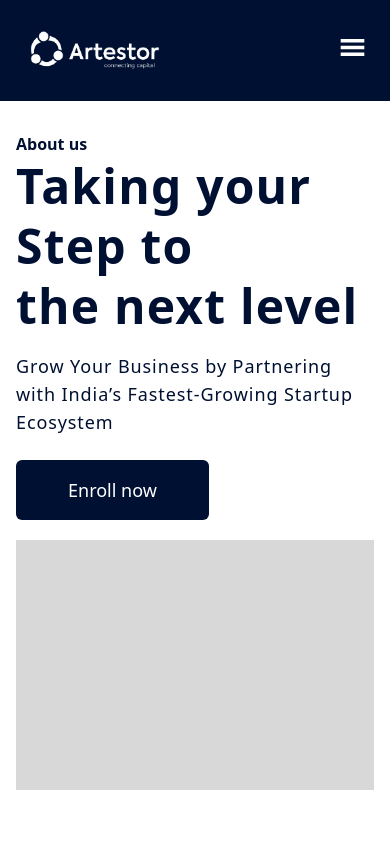
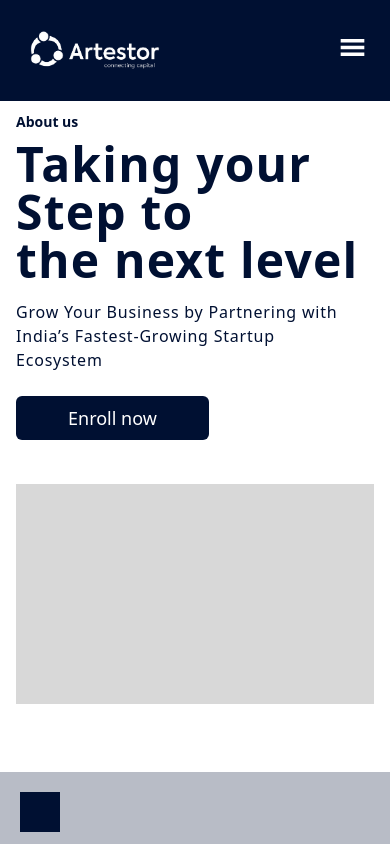
Before and after one commit to ptwotechnologies/Investorportal, a React (Vite) app in the folder Frontend/: page /about in a window 390 px wide. Shown: the top 844 px of the page. Built offline with nearby package versions, Linux system fonts and the light colour scheme.

Commit message:
changes in about page

```diff
--- a/Frontend/src/Pages/UserPages/About.jsx
+++ b/Frontend/src/Pages/UserPages/About.jsx
@@ -5,6 +5,7 @@ import AboutSec3 from '../../components/UserComponents/AboutSec/AboutSec3'
 import AboutSec4 from '../../components/UserComponents/AboutSec/AboutSec4'
 import AboutSec5 from '../../components/UserComponents/AboutSec/AboutSec5'
 import AboutSec6 from '../../components/UserComponents/AboutSec/AboutSec6'
+import logo from "/ArtesterLogo2.png";
 
 const About = () => {
   return (
@@ -27,6 +28,9 @@ const About = () => {
     <div className='hidden lg:block'>
       <AboutSec6/>
     </div>
+     <div>
+          <img src={logo} className='w-60 lg:w-90 mx-auto mb-10 lg:my-20'/>
+        </div>
     </div>
   )
 }
--- a/Frontend/src/components/UserComponents/AboutSec/AboutSec1.jsx
+++ b/Frontend/src/components/UserComponents/AboutSec/AboutSec1.jsx
@@ -2,22 +2,22 @@ import React from 'react'
 
 const AboutSec1 = () => {
   return (
-    <div className='pt-25  w-full lg:px-7 px-4 py-2 flex flex-col lg:flex-row justify-between items-center'>
+    <div className='pt-20  w-full lg:px-7 px-4 py-2 flex flex-col lg:flex-row justify-between items-center'>
 
      <div id='left' className=' lg:w-[50%] my-5 text-[#001032] lg:p-4 '>
-      <h6 className='text-md font-semibold lg:py-4 pt-3'>About us</h6>
-      <h1 className=' text-5xl lg:text-6xl font-bold leading-15 tracking-wide '>Taking your </h1>
-       <h1 className='text-5xl lg:text-6xl font-bold leading-15 tracking-wide pb-12 hidden lg:block'>Step to the next level </h1>
+      <h6 className='text-sm font-semibold lg:py-4 pt-3 pb-2'>About us</h6>
+      <h1 className=' text-5xl lg:text-6xl font-semibold lg:leading-15  leading-12 tracking-wide '>Taking your </h1>
+       <h1 className='text-5xl lg:text-6xl font-semibold  leading-15 tracking-wide pb-12 hidden lg:block'>Step to the next level </h1>
 
-       <h1 className='text-5xl lg:text-6xl font-bold leading-15 tracking-wide  lg:hidden'>Step to  </h1>
-        <h1 className='text-5xl lg:text-6xl font-bold leading-15 tracking-wide lg:pb-12 pb-4 lg:hidden '>the next level </h1>
+       <h1 className='text-5xl lg:text-6xl font-semibold  lg:leading-15  leading-12 tracking-wide  lg:hidden'>Step to  </h1>
+        <h1 className='text-5xl lg:text-6xl font-semibold   lg:leading-15  leading-12 tracking-wide lg:pb-12 pb-4 lg:hidden '>the next level </h1>
 
-        <p className='text-lg lg:leading-9 tracking-wider lg:w-[60%] font-medium pr-4'>Grow Your Business by Partnering with India’s Fastest-Growing Startup Ecosystem</p>
-        <button className=' mt-6 lg:mt-18 bg-[#001032] text-white p-4 px-13 rounded-sm text-lg'>Enroll now</button>
+        <p className='text-md  lg:leading-9 tracking-wider lg:w-[60%]  pr-4'>Grow Your Business by Partnering with India’s Fastest-Growing Startup Ecosystem</p>
+        <button className=' my-6 lg:mt-18 bg-[#001032] text-white p-2 px-13 rounded-sm text-lg'>Enroll now</button>
      </div>
 
      <div id='right' className='w-full lg:w-[50%] lg:mt-28'>
-       <div className='h-[250px] lg:h-[420px] bg-[#D8D8D8] lg:rounded-sm'>
+       <div className='h-[220px] lg:h-[420px] bg-[#D8D8D8] lg:rounded-sm'>
 
 
        </div>
--- a/Frontend/src/components/UserComponents/AboutSec/AboutSec6.jsx
+++ b/Frontend/src/components/UserComponents/AboutSec/AboutSec6.jsx
@@ -1,4 +1,5 @@
 import React, { useState } from 'react';
+
 
 const AboutSec6 = () => {
   const [activeIndex, setActiveIndex] = useState(null);
@@ -60,6 +61,7 @@ const AboutSec6 = () => {
 
       ))}
        </div>
+
     </div>
   )
 }
--- a/Frontend/src/components/UserComponents/HomeSec/HomeSec1.jsx
+++ b/Frontend/src/components/UserComponents/HomeSec/HomeSec1.jsx
@@ -117,7 +117,7 @@ const HomeSec1 = () => {
     </div>
      <div className="flex justify-center items-center gap-2 border-2 border-[#002A30]  w-[70%]
      mt-40 mx-auto p-3 px-4 text-[#001032] text-xl rounded-sm font-semibold lg:hidden">
-        <button>See How It Works</button>
+       <Link to="/login"> <button>See How It Works</button></Link>
         <IoIosArrowRoundForward size={25} className="mt-1" />
           </div>
           </>
--- a/Frontend/src/components/UserComponents/HomeSec/HomeSec5.jsx
+++ b/Frontend/src/components/UserComponents/HomeSec/HomeSec5.jsx
@@ -19,6 +19,7 @@ const HomeSec5 = () => {
         name:"Vivek T ",
         lgname:"Sanjay Kumar",
        company:"Elvehico ",
+       company2:"Founder",
         companyName:"Early-stage product team"
     },
     {
@@ -26,6 +27,7 @@ const HomeSec5 = () => {
         lgPara:"With Artestor, we stopped guessing. Our financial madesense, our pitch felt stronger, and investors finally understood what we were building. It saved us weeks of confusion and endless revisions.",
         name:"Vivek T ",
         lgname:"Niharika Sharma",
+         company2:"TSAH",
         company:"TSAH ",
         companyName:"Founder"
     },
@@ -34,6 +36,7 @@ const HomeSec5 = () => {
          lgPara:"Artestor helped us uncover the truth behind our runway, fix our messy numbers, and finally understand the real story we needed to show investors. It gave us clarity we didn’t even realize we were missing.",
         name:"Vivek T ",
         lgname:"Niharika Sharma",
+        company2:"Founder",
         company:"TSAH",
         companyName:"Startup"
     },
@@ -56,7 +59,7 @@ const HomeSec5 = () => {
             <div className='lg:hidden flex justify-between items-center gap-5  w-full py-3'>
                 <div className=' '>
                   <p className='text-sm pt-2 text-[#001032B2]'>{item.name}</p>
-                <p className='text-sm  text-[#001032B5]'>{item.companyName}</p>
+                <p className='text-sm  text-[#001032B5]'>{item.company2}</p>
                 <p className='text-sm  text-[#001032B5]'>Early-stage product team</p>
                 </div>
                 <div className='flex justify-center items-center gap-5 '>
```
Also changed, not shown: 1 other file (tests, documents, lock files or other folders).
